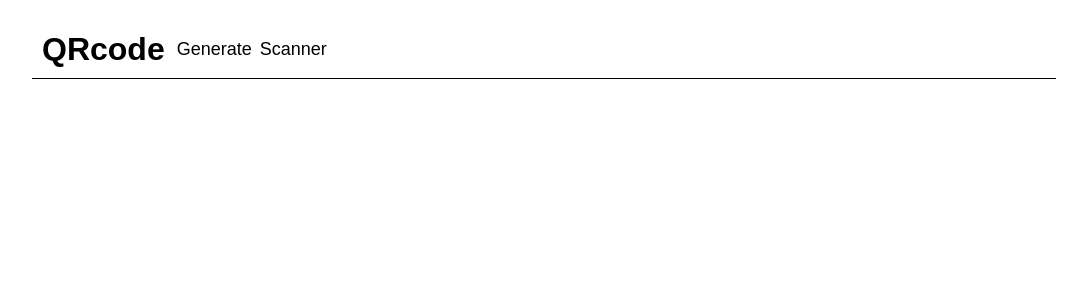
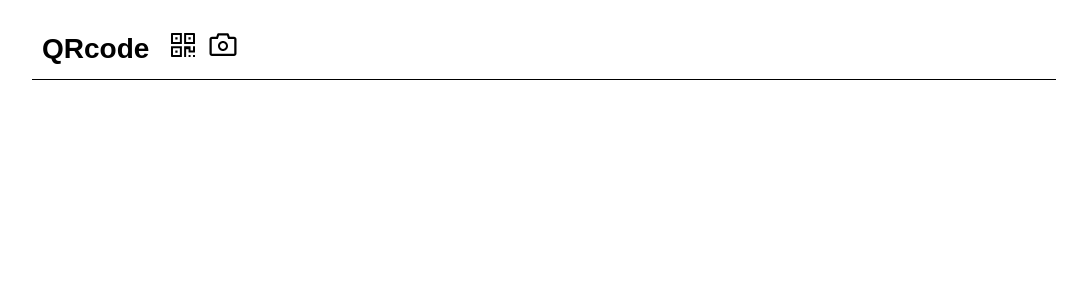
Before and after one commit to Mirumodapon/mirumo.org, a React (Vite) app: page /qr in a window 1280 px wide. Shown: the top 300 px of the page, without its empty margins (96-1183 px from the left). Built offline with nearby package versions, Linux system fonts and the light colour scheme.

Commit message:
feat: qrcode index nav bar

```diff
--- a/src/Pages/QRcode.jsx
+++ b/src/Pages/QRcode.jsx
@@ -5,6 +5,9 @@ import { Routes, Route, NavLink as Link } from 'react-router-dom';
 // Components
 import QRcodeGenerate from '../Components/QRcodeGenerate';
 import QRcodeScanner from '../Components/QRcodeScanner';
+
+// Icons
+import { AiOutlineQrcode, AiOutlineCamera } from 'react-icons/ai';
 
 // styled
 const Main = styled.main`
@@ -15,8 +18,9 @@ const Main = styled.main`
     align-items: center;
     padding: 10px;
     border-bottom: 0.5px solid black;
+    font-size: 28px;
     section {
-      margin: 0 12px;
+      margin: 0 18px;
       display: flex;
       align-items: flex-end;
       flex-wrap: wrap;
@@ -27,7 +31,7 @@ const Main = styled.main`
       color: inherit;
       text-decoration: none;
       font-weight: normal;
-      font-size: 18px;
+      font-size: 32px;
     }
   }
 `;
@@ -38,8 +42,12 @@ function QRcode() {
       <h1>
         QRcode
         <section>
-          <Link to="/qr/g">Generate</Link>
-          <Link to="/qr/s">Scanner</Link>
+          <Link to="/qr/g">
+            <AiOutlineQrcode />
+          </Link>
+          <Link to="/qr/s">
+            <AiOutlineCamera />
+          </Link>
         </section>
       </h1>
 
```
